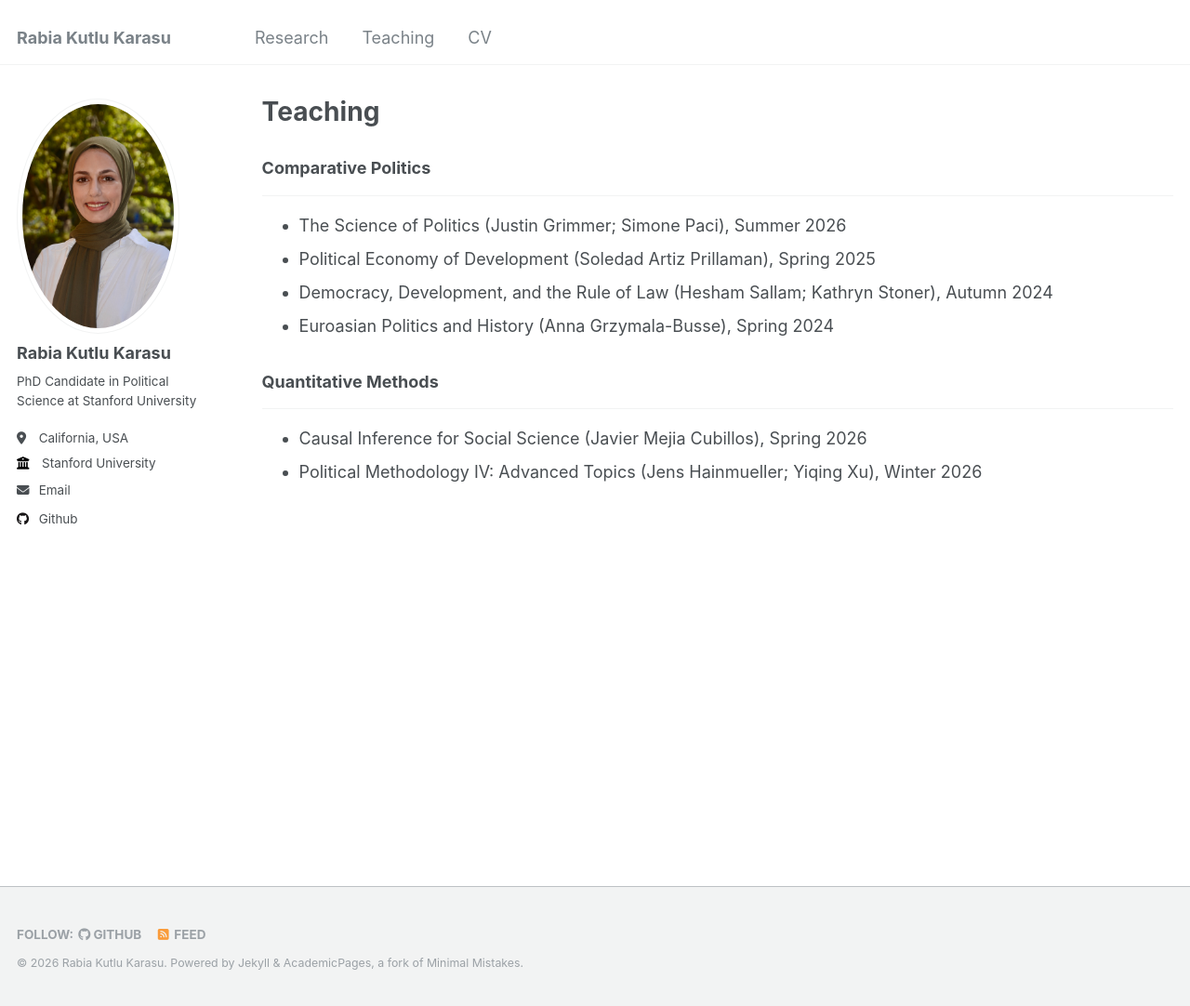
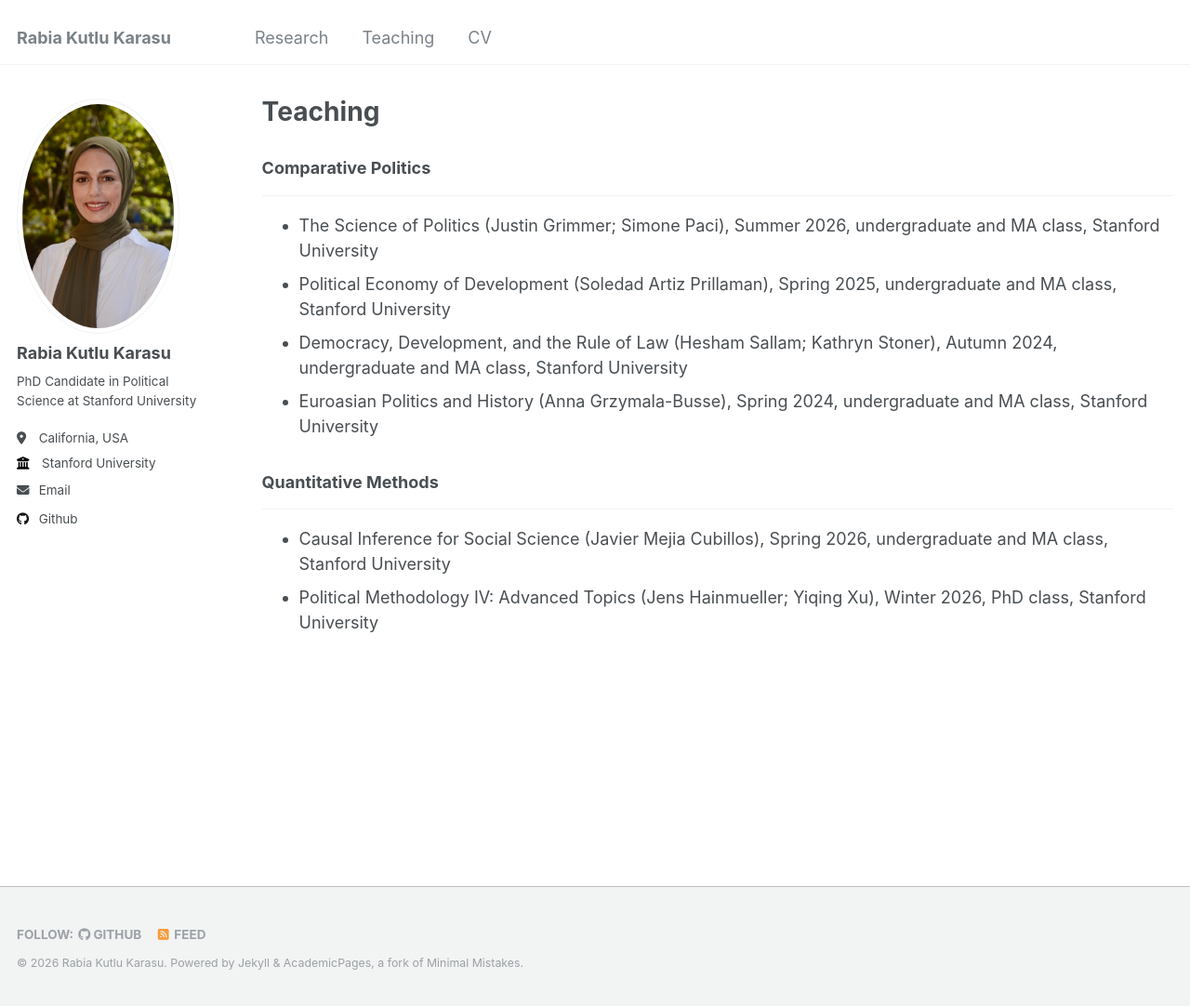
Before and after one commit to rabiakutlukarasu/rabiakutlukarasu.github.io, a Jekyll site: the page built from _pages/teaching.md, in a window 1280 px wide and 1082 px high. Shown: the whole window at 93% size. Built offline with Jekyll 4.4.1, drawn with Linux system fonts in a browser that asks for light colours.

Commit message:
Update teaching.md

```diff
--- a/_pages/teaching.md
+++ b/_pages/teaching.md
@@ -7,12 +7,12 @@ author_profile: true
 
 ### Comparative Politics
 ------
-- The Science of Politics (Justin Grimmer; Simone Paci), Summer 2026
-- Political Economy of Development (Soledad Artiz Prillaman), Spring 2025
-- Democracy, Development, and the Rule of Law (Hesham Sallam; Kathryn Stoner), Autumn 2024
-- Euroasian Politics and History (Anna Grzymala-Busse), Spring 2024
+- The Science of Politics (Justin Grimmer; Simone Paci), Summer 2026, undergraduate and MA class, Stanford University
+- Political Economy of Development (Soledad Artiz Prillaman), Spring 2025, undergraduate and MA class, Stanford University
+- Democracy, Development, and the Rule of Law (Hesham Sallam; Kathryn Stoner), Autumn 2024, undergraduate and MA class, Stanford University
+- Euroasian Politics and History (Anna Grzymala-Busse), Spring 2024, undergraduate and MA class, Stanford University
 
 ### Quantitative Methods
 ------
-- Causal Inference for Social Science (Javier Mejia Cubillos), Spring 2026
-- Political Methodology IV: Advanced Topics (Jens Hainmueller; Yiqing Xu), Winter 2026
+- Causal Inference for Social Science (Javier Mejia Cubillos), Spring 2026, undergraduate and MA class, Stanford University
+- Political Methodology IV: Advanced Topics (Jens Hainmueller; Yiqing Xu), Winter 2026, PhD class, Stanford University
```
